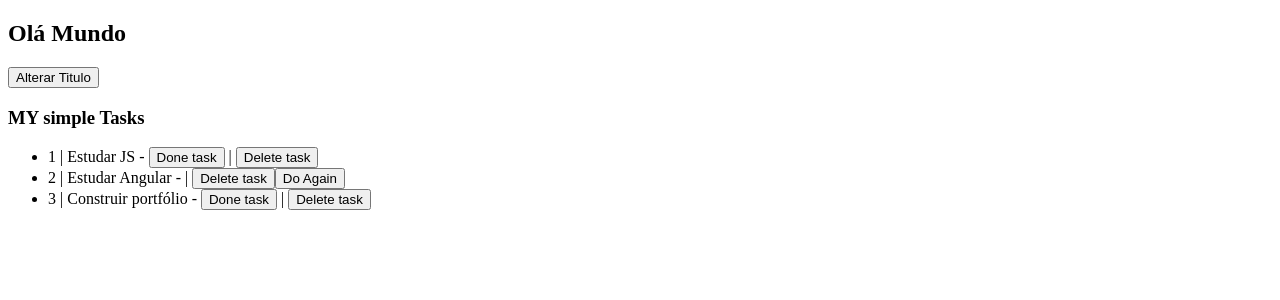
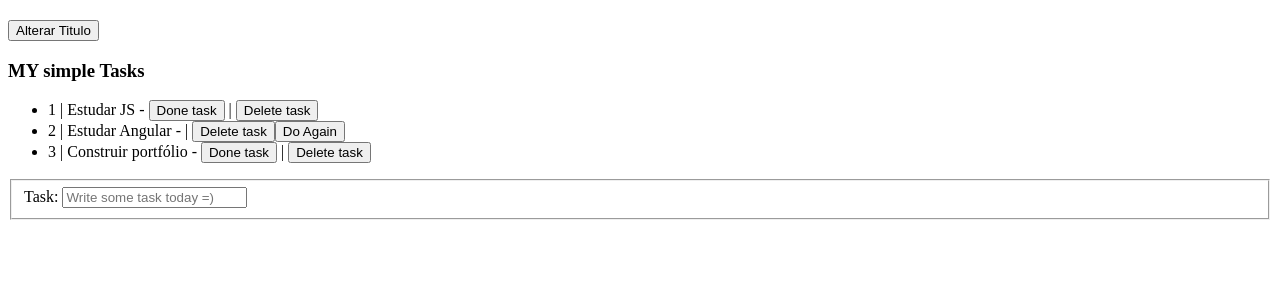
Before and after one commit to Mussesan/my-todo-list, an Angular app: page / in a window 1280 px wide. Shown: the top 300 px of the page. Built offline with nearby package versions, Linux system fonts and the light colour scheme.

Commit message:
validators e pristine adicionado

```diff
--- a/src/app/app.component.html
+++ b/src/app/app.component.html
@@ -2,19 +2,13 @@
   <div>
     <header>
       <span>
-        <h1>{{title}}</h1>
+        <h1></h1>
         <button (click)="changeMe()">Alterar Titulo</button>
       </span>
 
     </header>
 
     <div>
-      <section>
-        <form [formGroup]="form">
-
-        </form>
-      </section>
-
       <section>
         <h3>MY simple Tasks</h3>
       <ul>
@@ -34,6 +28,17 @@
       </ul>
       </section>
 
+      <section>
+
+        <form [formGroup]="form">
+          <fieldset>
+            <label>Task: </label>
+            <input type="text" placeholder="Write some task today =)" formControlName="title"><br>
+            <small *ngIf="form.controls.title.invalid && !form.controls.title.pristine" >The task must have 3 characters to 90.</small>
+          </fieldset>
+        </form>
+
+      </section>
     </div>
 
     <footer>
--- a/src/app/app.component.ts
+++ b/src/app/app.component.ts
@@ -11,12 +11,12 @@ import { Task } from 'src/models/task.model';
 export class AppComponent {
 
   public tasks: Task[] = [];
-  public title: string = "Olá Mundo";
-  public form!: FormGroup;
+  public title: string = "Olá mundo";
+  public form: FormGroup;
 
   constructor(private fb: FormBuilder) {
     this.form = this.fb.group({
-      title: ['Write some task', Validators.compose([ //'placeholder', vetor de validações
+      title: ['', Validators.compose([ //'placeholder', array de validações
         Validators.required,
         Validators.minLength(3),
         Validators.maxLength(90)
--- a/tsconfig.json
+++ b/tsconfig.json
@@ -6,8 +6,8 @@
     "outDir": "./dist/out-tsc",
     "forceConsistentCasingInFileNames": true,
     "strict": true,
-    "noImplicitOverride": true,
-    "noPropertyAccessFromIndexSignature": true,
+    "noImplicitOverride": false,
+    "noPropertyAccessFromIndexSignature": false,
     "noImplicitReturns": true,
     "noFallthroughCasesInSwitch": true,
     "sourceMap": true,
```
